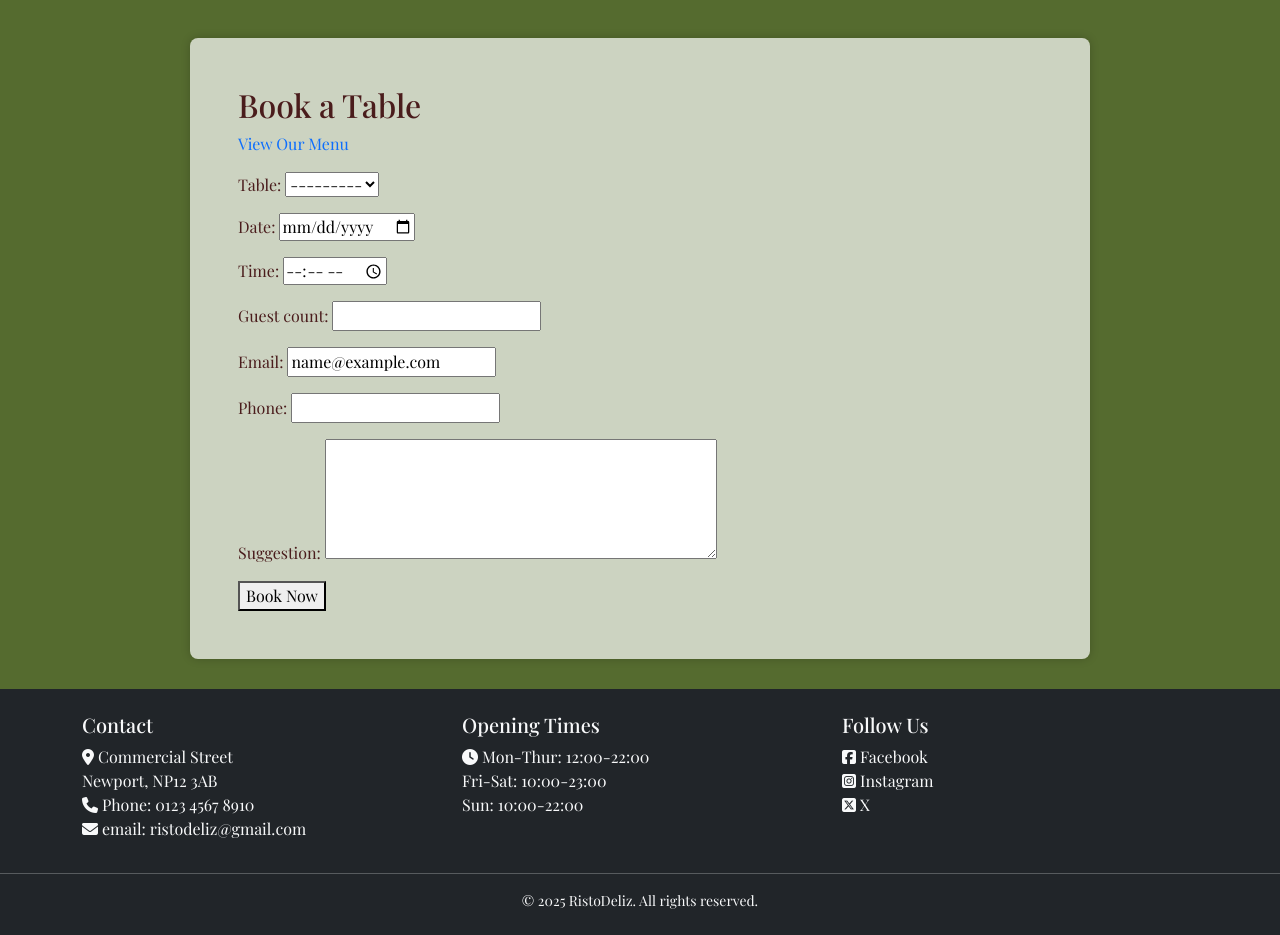
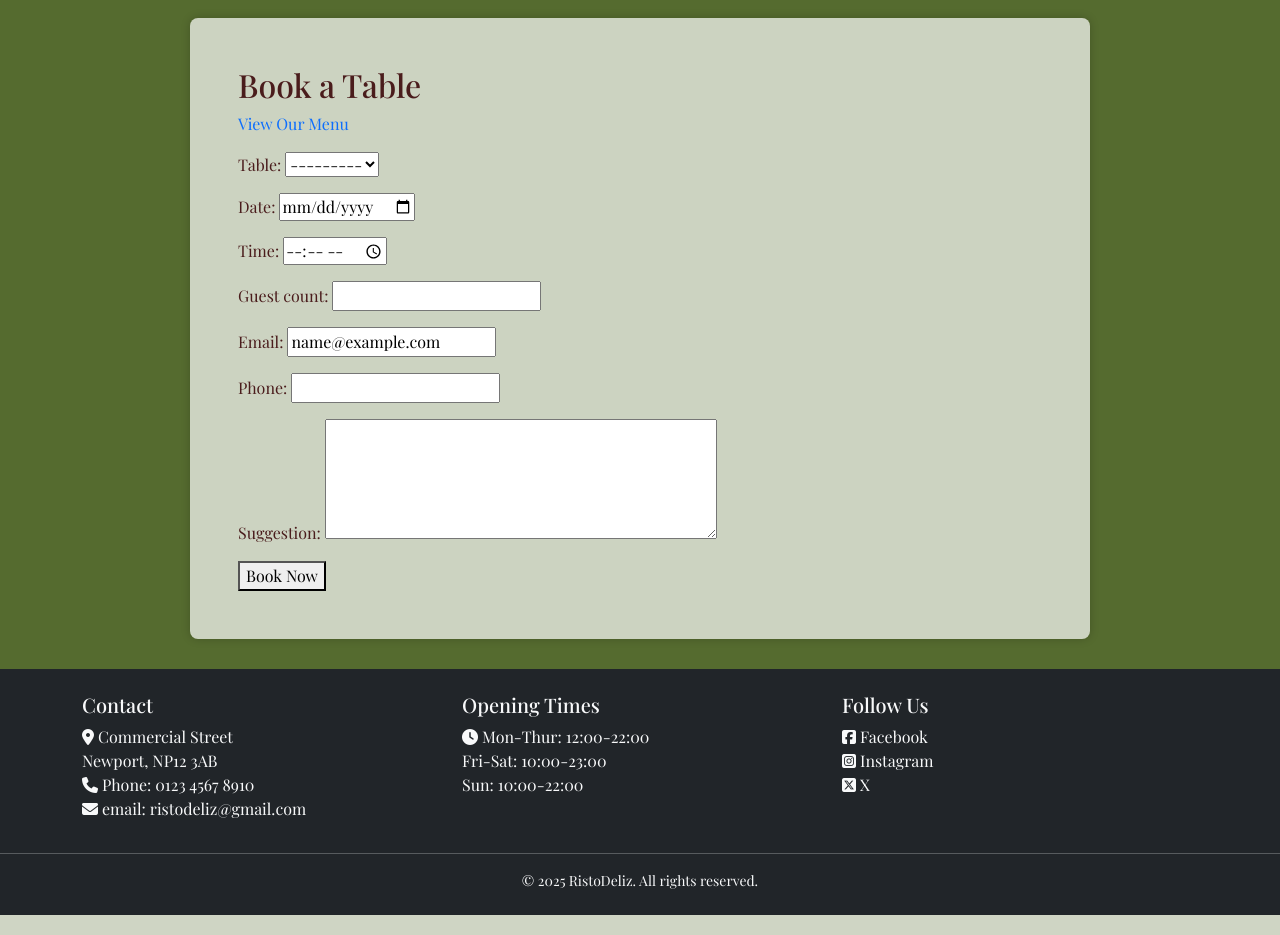
Before and after one commit to jessi25924/risto_deliz, a Django app: page /book/ in a window 1280 px wide. Shown: the part 62-997 px from the top of the page. Run offline with Django 4.2, Linux system fonts and the light colour scheme; the visitor is signed in with stand-in values (Sample User, id 1); data that the repository does not hold is empty; some libraries are stand-ins or nearby versions; some web fonts are replaced.

Commit message:
Refine css style

```diff
--- a/risto_deliz/settings.py
+++ b/risto_deliz/settings.py
@@ -27,7 +27,7 @@ BASE_DIR = Path(__file__).resolve().parent.parent
 SECRET_KEY = os.environ.get("SECRET_KEY")
 
 # SECURITY WARNING: don't run with debug turned on in production!
-DEBUG = False
+DEBUG = True
 
 ALLOWED_HOSTS = ['.herokuapp.com', '127.0.0.1']
 
--- a/static/css/styles.css
+++ b/static/css/styles.css
@@ -18,7 +18,6 @@ body {
     background-color: var(--secondary-background-color);
     color: var(--primary-color);
     font-family: var(--primary-font);
-    padding-top: 70px;
 }
 
 /* Hero Section */
@@ -58,7 +57,6 @@ main .container {
 .navbar.navbar-transparent .navbar-text {
     color: white !important;
 }
-
 /* Buttons and Links*/
 .btn-primary {
     background-color: var(--primary-color);
@@ -84,6 +82,7 @@ main .container {
     box-shadow: 0 0 10px rgba(0, 0, 0, 0.2);
     max-width: 900px;
     margin: 30px auto;
+    margin-top: 5rem;
 }
 
 /* override built-in textarea style*/
@@ -101,7 +100,7 @@ a {
     text-decoration: none;
 }
 
-/* override any Bootstrap defaults if needed */
+/* override any Bootstrap default */
 .navbar .btn-primary:hover {
     background-color: #bfa440; /* slightly lighter gold on hover*/
 }
```
